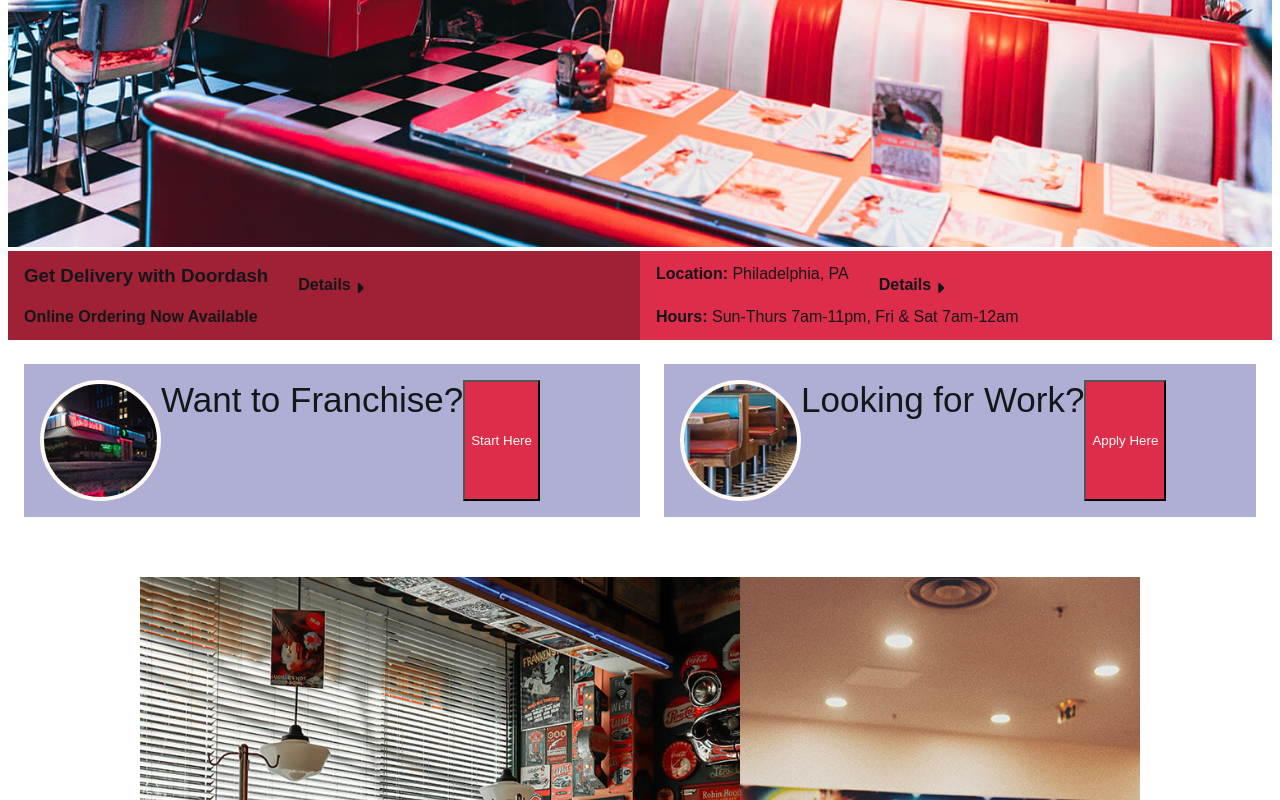
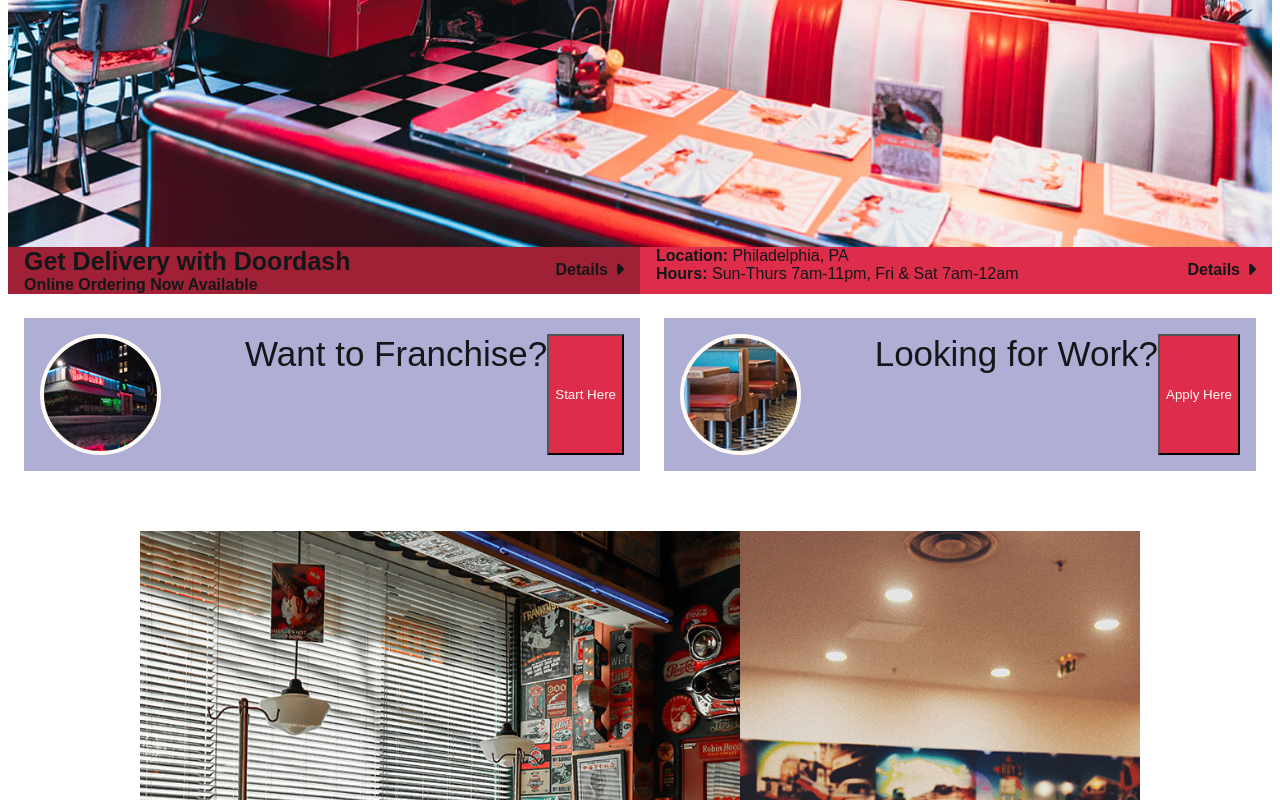
Before and after one commit to SPM359/Web2, a plain HTML site: page HTMLHomework/Deploy/index.html in a window 1280 px wide. Shown: the part 797-1597 px from the top of the page. Drawn offline with Linux system fonts and the light colour scheme; a script that the page names is missing.

Commit message:
more fixes

```diff
--- a/HTMLHomework/Deploy/index.html
+++ b/HTMLHomework/Deploy/index.html
@@ -33,22 +33,29 @@
         <ul>
             <li id="box1">
                 <a href="#">
-                    <section class="top">
+                    <div>
                         <h3>Get Delivery with Doordash</h3>
+                        <h4>Online Ordering Now Available</h4>
+                    </div>
+
+                    <div class="details">
                         <h4 id="details">Details</h4>
                         <i class="fas fa-caret-right"></i>
-                    </section>
-                    <h4>Online Ordering Now Available</h4>
+                    </div>
                  </a>
             </li>
             <li id="box2">
                 <a href="#">
-                    <section class="top">
+                    <div>
                         <h4 id="location">Location:<span> Philadelphia, PA</span></h4>
+                        <h4>Hours:<span> Sun-Thurs 7am-11pm, Fri & Sat 7am-12am</span></h4>
+
+                    </div>
+
+                    <div class="details">
                         <h4 id="details">Details</h4>
                         <i class="fas fa-caret-right"></i>
-                    </section>
-                    <h4>Hours:<span> Sun-Thurs 7am-11pm, Fri & Sat 7am-12am</span></h4>
+                    </div>
                  </a>
             </li>
         </ul>
--- a/HTMLHomework/Dev/scss/sections/_careers.scss
+++ b/HTMLHomework/Dev/scss/sections/_careers.scss
@@ -68,6 +68,7 @@
                     height: 85px;
                     width: 85px;
                     border-radius: 100%;
+                    margin-right: auto;
 
                     @include tab{
                         height: 113px;
--- a/HTMLHomework/Dev/scss/sections/_hero1.scss
+++ b/HTMLHomework/Dev/scss/sections/_hero1.scss
@@ -1,10 +1,9 @@
 #hero1{
-
-    color: $tealDark;
 
     img{
         object-fit: cover;
         width: 100%;
+        display: block;
     }
 
     ul{
@@ -33,6 +32,7 @@
                 a{
                     grid-area: boxes;
                     text-decoration: none;
+                    display: flex;
 
                     &:link, &:visited{
                         color: $tealDark;
@@ -43,50 +43,25 @@
                         color: $tanLight;
                     }
 
-                    h3{
-                        font-size: rem-calc (20px);
-                        font-weight: 700;
-                        margin-top: 14px;
+                    div{
 
-                        @include desk{
-                            font-size: rem-calc (25px);
-                        }
                     }
 
-                    h4{
-                        font-size: rem-calc (16px);
-                        font-weight: 600;
-                        margin-bottom: 14px;
+                    .details{
+                        display: flex;
+                        margin-left: auto;
+                        align-items: center;
+                        font-weight: 700;
+                        font-size: rem-calc(18);
 
-                        span{
-                            font-weight: 400;
+                        h4{
+                            display: none;
+                            margin-right: 7px;
+
+                            @include desk{
+                                display: block;
+                            }
                         }
-                    }
-
-                    i{
-                        margin-top: 29px;
-                        margin-right: 16px;
-                        box-align: right;
-                    }
-                    #location{
-                        margin-top: 14px;
-                        margin-bottom: 0px;
-                    }
-                    #details{
-                        font-size: rem-calc (18px);
-                        font-weight: 700;
-                        display: none;
-
-                        @include desk{
-                            display: list-item;
-                            margin-left: 30px;
-                            margin-right: 5px;
-                            margin-top: 25px;
-                        }
-                    }
-
-                    .top{
-                        display: flex;
                     }
                 }
             }
@@ -95,14 +70,48 @@
         #box1{
             grid-area: box1;
             background-color: $redDark;
+
+            a{
+                div{
+                    h3{
+                        font-size: rem-calc (18);
+                        font-weight: 700;
+
+                        @include desk{
+                            font-size: rem-calc(25);
+                        }
+                    }
+
+                    h4{
+                        font-size: rem-calc(16);
+                        font-weight: 600;
+
+                        @include tab{
+                            font-size: rem-calc(14);
+                        }
+                        @include desk{
+                            font-size: rem-calc(16);
+                        }
+                    }
+                }
+            }
+
         }
         #box2{
             grid-area: box2;
             background-color: $red;
 
-            @include hd{
-                grid-template-columns: 16px 480px auto;
+            a{
+                div{
+                    h4{
+                        font-size: rem-calc(16);
+                        font-weight: 600;
+
+                        span{
+                            font-weight: 400;
+                        }
+                    }
+                }
+                }
             }
     }
-
-    }
```
Also changed, not shown: HTMLHomework/Deploy/css/styles.css, 2 other files.
